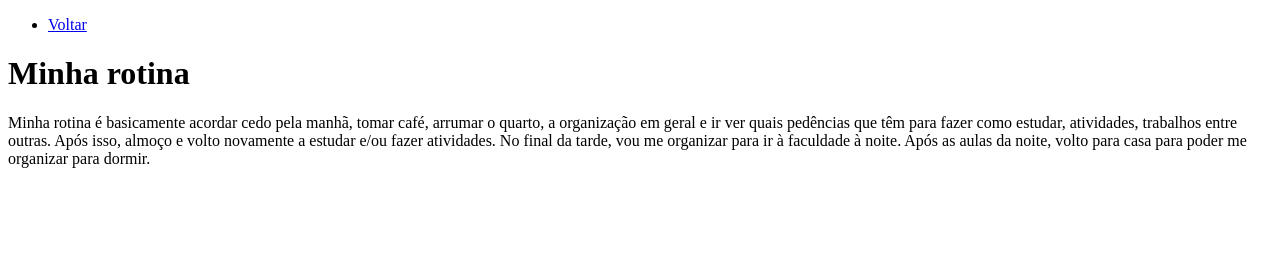
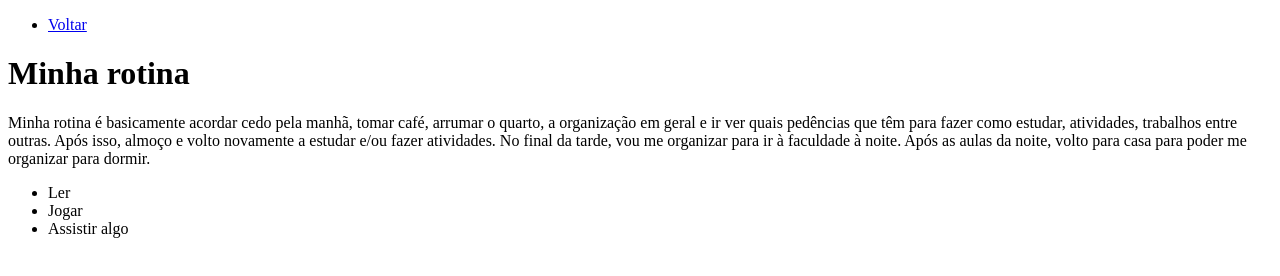
Before and after one commit to Arthur-Llevy/Introducao-a-Programacao-WEB, a plain HTML site: page exemplo-01/minha-rotina.html in a window 1280 px wide. Drawn offline with Linux system fonts and the light colour scheme.

Commit message:
Alteração no arquivo minha-rotina.html

```diff
--- a/exemplo-01/minha-rotina.html
+++ b/exemplo-01/minha-rotina.html
@@ -17,7 +17,12 @@
         como estudar, atividades, trabalhos entre outras. Após isso, almoço e volto novamente a estudar e/ou fazer atividades. No final da
         tarde, vou me organizar para ir à faculdade à noite. Após as aulas da noite, volto para casa para poder me organizar para dormir.
     </p>
-    <p>
+
+    <ul>
+        <li>Ler</li>
+        <li>Jogar</li>
+        <li>Assistir algo</li>
+    </ul>
 
 </body>
 </html>
--- a/package.json
+++ /dev/null
@@ -1,5 +0,0 @@
-{
-  "dependencies": {
-    "surge": "^0.23.1"
-  }
-}
```
Also changed, not shown: 1 other file.
